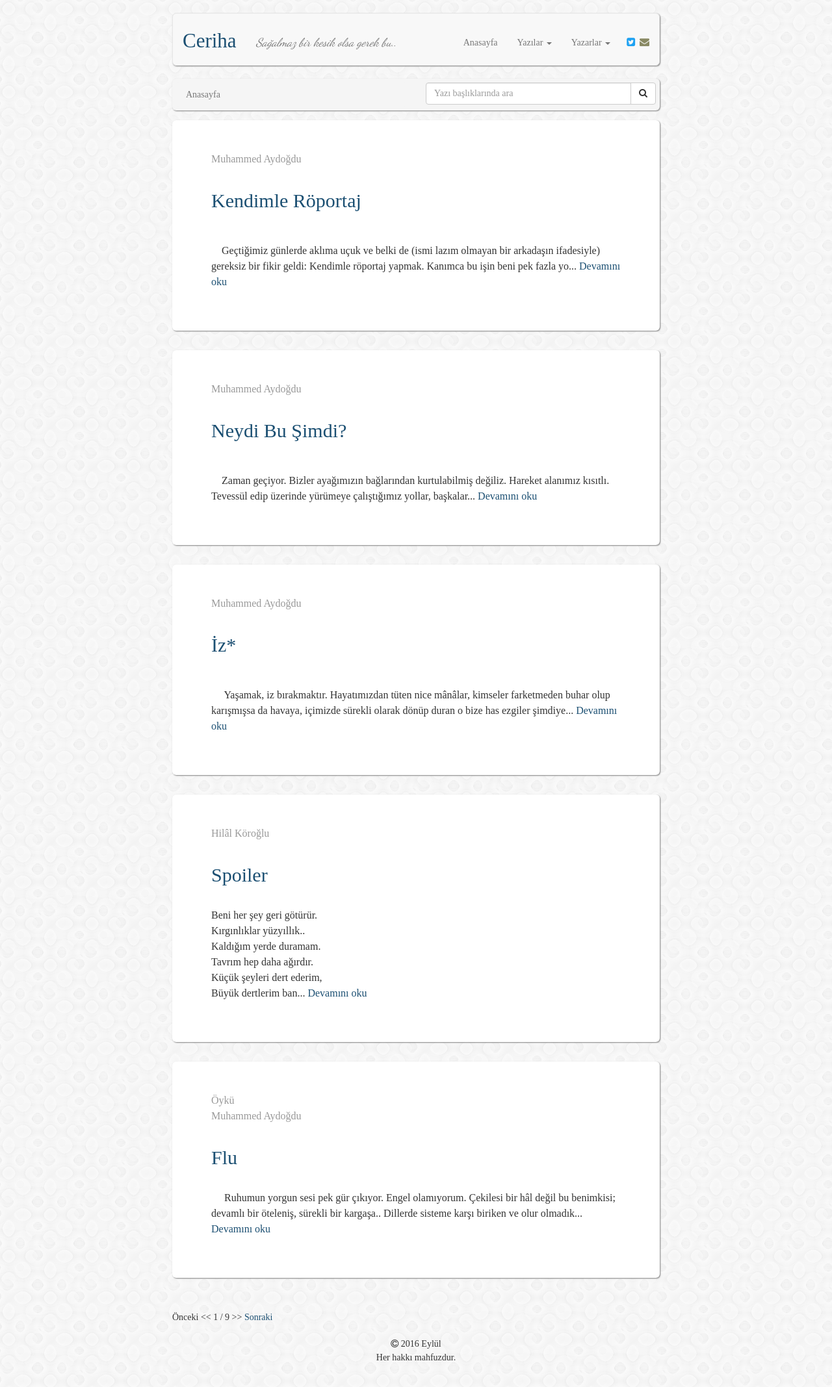
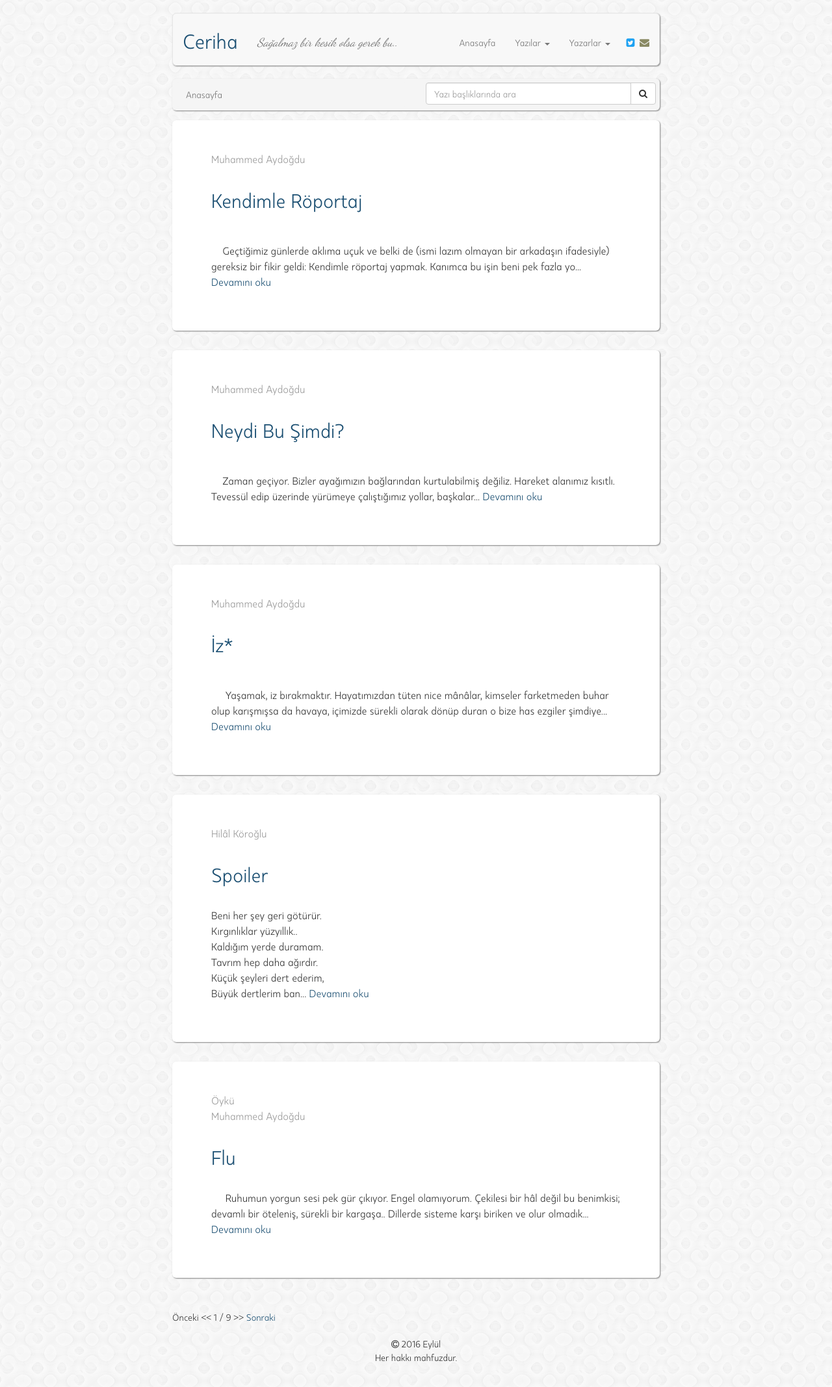
Before and after one commit to muhammedaydogdu/muhammedaydogdu.github.io, a Jekyll site: the page built from index.html, in a window 1280 px wide. Shown: the whole page at 65% size. Built offline with Jekyll 4.4.1, drawn with Linux system fonts in a browser that asks for light colours; some web fonts are replaced; the list of posts is cut into pages by our own code.

Commit message:
Update style.css

```diff
--- a/css/style.css
+++ b/css/style.css
@@ -12,7 +12,7 @@
 }
 
 body {
-  font-family: "Golden", "Times New Roman", serif;
+  font-family: "Kappa", "Times New Roman", serif;
   line-height: 1.5;
   background: url("../images/confectionary.png");
 }
@@ -36,7 +36,7 @@ h2 {
 
 .container .navbar {
   margin-top: 20px;
-  font-family: "Golden", "Times New Roman", serif;
+  font-family: "Kappa", "Times New Roman", serif;
   padding: 15px 0 5px 0;
   box-shadow: 1px 1px 2px grey;
   border-radius: 6px;
@@ -91,7 +91,7 @@ h2 {
 
 .data {
   color: #999;
-  font-family: "Golden", "Times New Roman", serif;
+  font-family: "Kappa", "Times New Roman", serif;
   font-size: 12px;
   margin-bottom: 0;
 }
@@ -156,7 +156,7 @@ nav li a.social {
 
 #lang-os {
   font-size: 16px;
-  font-family: "Golden", "Times New Roman", serif;
+  font-family: "Kappa", "Times New Roman", serif;
 }
 
 #os-bilgi {
```
